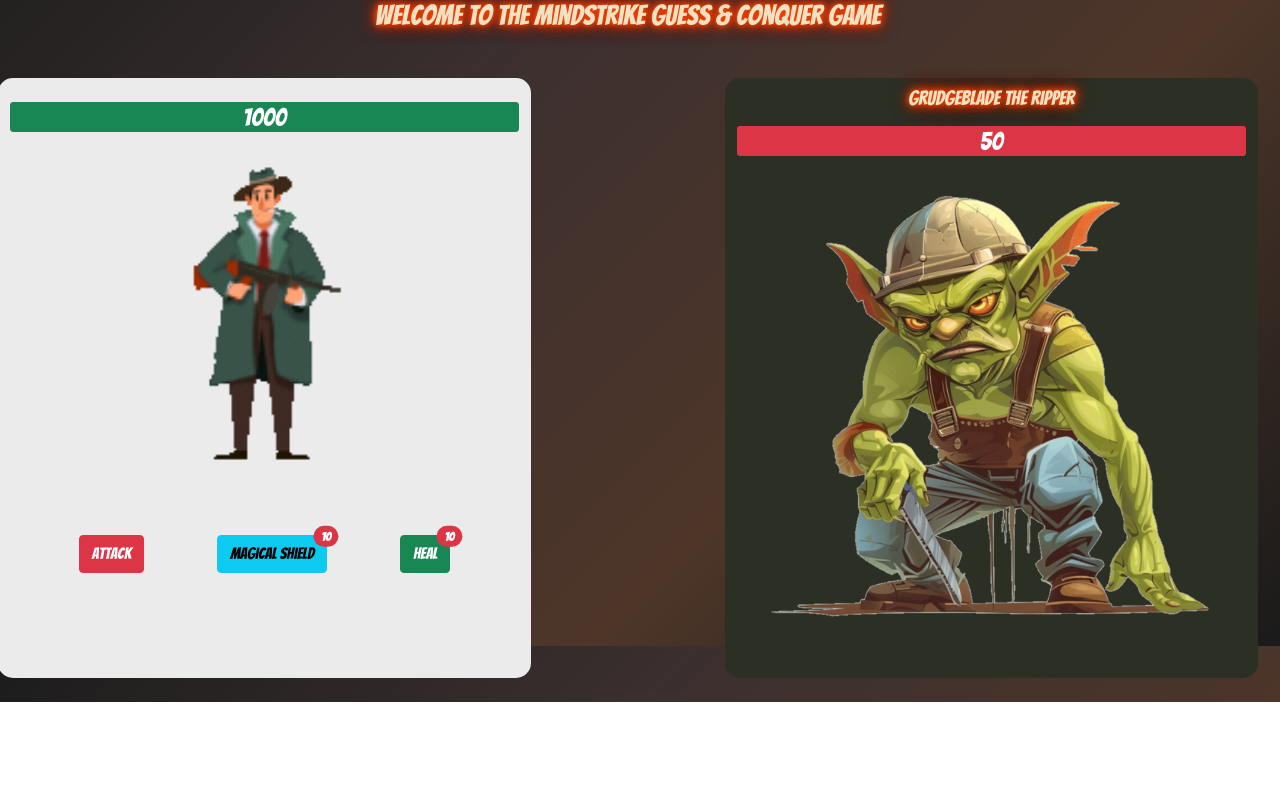
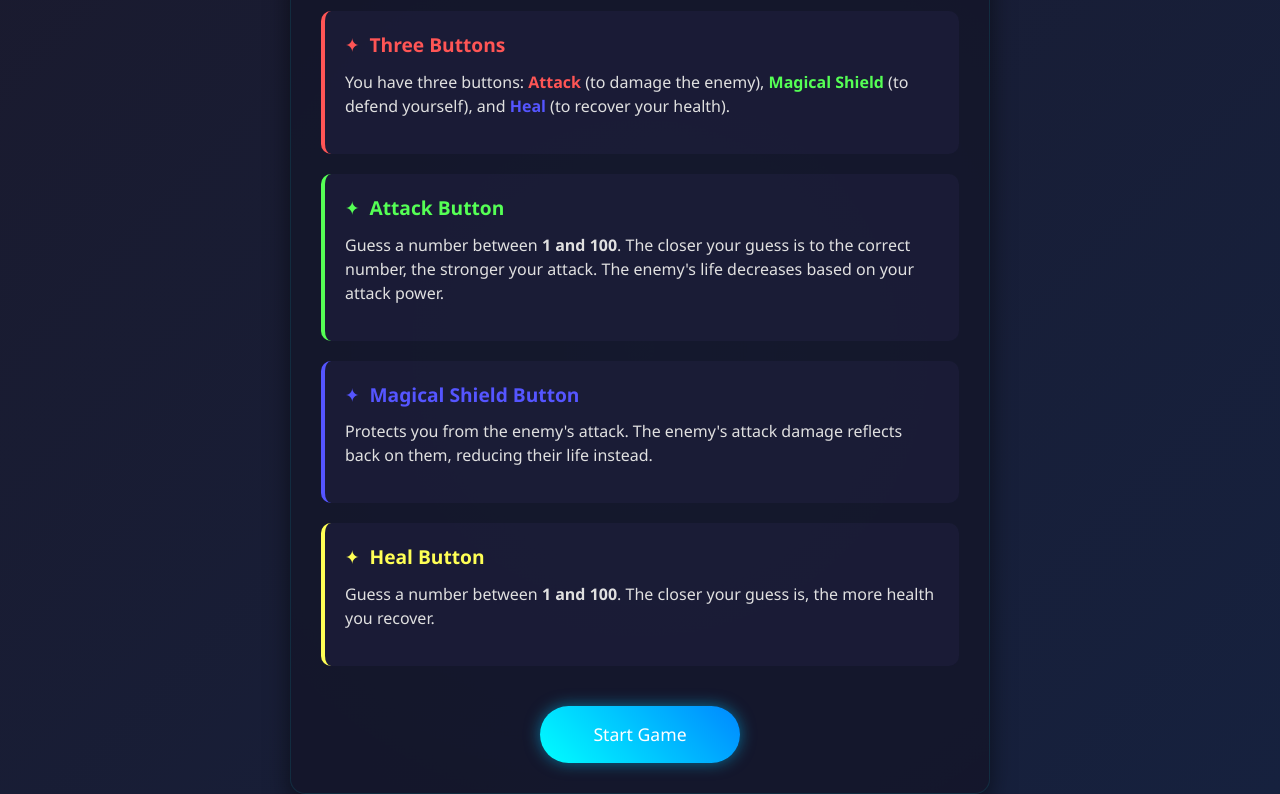
Before and after one commit to Farhan0140/MindStrike-Guess-and-Conquer, a plain HTML site: page index.html in a window 1280 px wide. Shown: the part 154-948 px from the top of the page. Before the commit the page ends 856 px from the top, so only its background shows below. Drawn offline with nearby package versions, Linux system fonts and the light colour scheme.

Commit message:
Add game HTML structure, enhance index page with rules, and improve button interactions in CSS

```diff
--- a/index.html
+++ b/index.html
@@ -4,21 +4,127 @@
     <meta charset="utf-8">
     <meta name="viewport" content="width=device-width, initial-scale=1">
     <link href="https://cdn.jsdelivr.net/npm/bootstrap@5.0.2/dist/css/bootstrap.min.css" rel="stylesheet" integrity="sha384-EVSTQN3/azprG1Anm3QDgpJLIm9Nao0Yz1ztcQTwFspd3yD65VohhpuuCOmLASjC" crossorigin="anonymous">
-    <link href="https://fonts.googleapis.com/css2?family=Chakra+Petch&family=Orbitron&family=Share+Tech+Mono&family=Teko&family=Unica+One&display=swap" rel="stylesheet">
-    <link href="https://fonts.googleapis.com/css2?family=Orbitron&family=Audiowide&family=Cinzel&display=swap" rel="stylesheet">
 
-    <link href="https://fonts.googleapis.com/css2?family=Bangers&display=swap" rel="stylesheet">
-    <link href="https://fonts.googleapis.com/css2?family=Black+Ops+One&display=swap" rel="stylesheet">
-    <link href="https://fonts.googleapis.com/css2?family=Cinzel+Decorative:wght@700&display=swap" rel="stylesheet">
-    <link href="https://fonts.googleapis.com/css2?family=Audiowide&display=swap" rel="stylesheet">
+    <title> MindStrike Guess & Conquer </title>
+    <style>
+        body {
+            font-family: 'Segoe UI', Tahoma, Geneva, Verdana, sans-serif;
+            background: linear-gradient(135deg, #1a1a2e, #16213e);
+            color: #e0e0e0;
+            margin: 0;
+            padding: 0;
+            min-height: 100vh;
 
+        }
 
-    <title> </title>
-    <link rel="stylesheet" href="style.css">
+        .mid {
+            display: flex;
+            justify-content: center;
+            align-items: center;
+        }
+
+        .rules-container {
+            background: rgba(20, 20, 40, 0.85);
+            border-radius: 15px;
+            padding: 30px;
+            width: 90%;
+            max-width: 700px;
+            box-shadow: 0 10px 25px rgba(0, 0, 0, 0.5);
+            border: 1px solid rgba(0, 255, 255, 0.1);
+            position: relative;
+            overflow: hidden;
+        }
+
+        .rules-container::before {
+            content: '';
+            position: absolute;
+            top: -50%;
+            left: -50%;
+            width: 200%;
+            height: 200%;
+            background: radial-gradient(circle, rgba(0, 255, 255, 0.1) 0%, transparent 70%);
+            animation: pulse 8s infinite linear;
+            z-index: -1;
+        }
+
+        @keyframes pulse {
+            0% { transform: rotate(0deg); }
+            100% { transform: rotate(360deg); }
+        }
+
+        h1 {
+            color: #00ffff;
+            text-align: center;
+            margin-bottom: 30px;
+            font-size: 2.5rem;
+            text-shadow: 0 0 10px rgba(0, 255, 255, 0.5);
+        }
+
+        .rule {
+            background: rgba(30, 30, 60, 0.6);
+            padding: 20px;
+            border-radius: 10px;
+            margin-bottom: 20px;
+            border-left: 4px solid;
+            transition: transform 0.3s, box-shadow 0.3s;
+        }
+
+        .rule:hover {
+            transform: translateX(5px);
+            box-shadow: 0 5px 15px rgba(0, 0, 0, 0.3);
+        }
+
+        .rule-1 { border-color: #ff5555; }
+        .rule-2 { border-color: #55ff55; }
+        .rule-3 { border-color: #5555ff; }
+        .rule-4 { border-color: #ffff55; }
+
+        .rule-title {
+            font-weight: bold;
+            color: #fff;
+            margin-bottom: 10px;
+            font-size: 1.2rem;
+            display: flex;
+            align-items: center;
+        }
+
+        .rule-title::before {
+            content: '✦';
+            margin-right: 10px;
+            color: inherit;
+        }
+
+        .rule-1 .rule-title { color: #ff5555; }
+        .rule-2 .rule-title { color: #55ff55; }
+        .rule-3 .rule-title { color: #5555ff; }
+        .rule-4 .rule-title { color: #ffff55; }
+
+        .start-btn {
+            display: block;
+            width: 200px;
+            margin: 40px auto 0;
+            padding: 15px;
+            background: linear-gradient(45deg, #00ffff, #0088ff);
+            color: white;
+            border: none;
+            border-radius: 50px;
+            font-size: 1.1rem;
+            cursor: pointer;
+            transition: all 0.3s;
+            box-shadow: 0 0 15px rgba(0, 200, 255, 0.5);
+            text-align: center;
+            text-decoration: none;
+        }
+
+        .start-btn:hover {
+            transform: scale(1.05);
+            box-shadow: 0 0 25px rgba(0, 200, 255, 0.8);
+        }
+    </style>
   </head>
   <body>
-
-    <!--  -->
+</head>
+<body>
     <nav class="navbar navbar-expand-lg navbar-dark ">
         <div class="container-fluid">
             <img src="Images/mindset.png" alt="" width="30" height="30">
@@ -31,10 +137,10 @@
                         <a class="nav-link active fonts-style" aria-current="page" href="index.html">Home</a>
                     </li>
                     <li class="nav-item">
-                        <a class="nav-link fonts-style" href="#">Rules</a>
+                        <a class="nav-link fonts-style" href="index.html">Rules</a>
                     </li>
                     <li class="nav-item">
-                        <a class="nav-link fonts-style" href="index.html" >Restart</a>
+                        <a class="nav-link fonts-style" href="game.html" >Restart</a>
                     </li>
                     <li>
                         <a href="https://github.com/Farhan0140/MindStrike-Guess-and-Conquer" class="nav-link fonts-style" target="_blank">⭐ Rate this on GitHub</a>
@@ -43,68 +149,39 @@
             </div>
         </div>
         </nav>
-    <!--  -->
 
-    <div id="main-container" class="main-container row">
-        <h1 class="text-center fonts-style">Level <span id="level-track"> 1 </span></h1>
-        <h3 id="massage" class=" fonts-style" style="text-align: center;">Welcome to the MindStrike Guess & Conquer game</h3>
-        <div id="player" class="player col-5">
+    <div class="mid">
+        <div class="rules-container">
+        <h1>Game Rules</h1>
 
-            <div class="progress mt-4">
-                <div id="player-life" class="progress-bar bg-success" role="progressbar" aria-valuenow="1000" aria-valuemin="0" aria-valuemax="1000" style="width:100%">1000</div>
-            </div>
-
-            <div class="player_details">
-
-                <div class="player-image">
-                    <img src="Images/Animation - 1747933841193.gif" alt="">
-                </div>
-
-            </div>
-
-            <div class="buttons">
-                <button id="attack" type="button" class="btn btn-danger m-1">Attack</button>
-                <button id="defend" type="button" class="btn btn-info position-relative m-1">
-                    Magical Shield
-                    <span id="defend-cnt" class="position-absolute top-0 start-100 translate-middle badge rounded-pill bg-danger">
-                        10
-                    </span>
-                </button>
-                <button id="heal" type="button" class="btn btn-success position-relative m-1">
-                    Heal
-                    <span id="heal-cnt" class="position-absolute top-0 start-100 translate-middle badge rounded-pill bg-danger">
-                        10
-                    </span>
-                </button>
-            </div>
+        <div class="rule rule-1">
+            <div class="rule-title">Three Buttons</div>
+            <p>You have three buttons:
+                <strong style="color: #ff5555">Attack</strong> (to damage the enemy),
+                <strong style="color: #55ff55">Magical Shield</strong> (to defend yourself),
+                and <strong style="color: #5555ff">Heal</strong> (to recover your health).
+            </p>
         </div>
 
-        <div id="input-div" class="input-div">
-            <div class="input-div-inner">
-                <h5 class="d-block mb-3 ">Guess a Number between 1 to 100</h5>
-                <form action="">
-                    <input id="guessed-number" type="text" class="d-block form-control me-2">
-                    <button id="Save" class="btn btn-primary " type="button">Save</button>
-                </form>
-            </div>
+        <div class="rule rule-2">
+            <div class="rule-title">Attack Button</div>
+            <p>Guess a number between <strong>1 and 100</strong>. The closer your guess is to the correct number, the stronger your attack. The enemy's life decreases based on your attack power.</p>
         </div>
 
-        <div id="enemy" class="enemy col-5">
-            <h5 id="enemy-name" class="text-center mt-2 fonts-style">Grudgeblade the Ripper</h5>
+        <div class="rule rule-3">
+            <div class="rule-title">Magical Shield Button</div>
+            <p>Protects you from the enemy's attack. The enemy's attack damage reflects back on them, reducing their life instead.</p>
+        </div>
 
-            <div class="progress mt-3">
-                <div id="enemy-life" class="progress-bar bg-danger" role="progressbar" aria-valuenow="50" aria-valuemin="0" aria-valuemax="50" style="width: 100%">50</div>
-            </div>
+        <div class="rule rule-4">
+            <div class="rule-title">Heal Button</div>
+            <p>Guess a number between <strong>1 and 100</strong>. The closer your guess is, the more health you recover.</p>
+        </div>
 
-            <div class="enemy-image">
-                <img id="enemy-img" class="" src="Images/1.png" alt="">
-            </div>
-        </div>
+        <a href="game.html" class="start-btn">Start Game</a>
+    </div>
     </div>
 
-
     <script src="https://cdn.jsdelivr.net/npm/bootstrap@5.0.2/dist/js/bootstrap.bundle.min.js" integrity="sha384-MrcW6ZMFYlzcLA8Nl+NtUVF0sA7MsXsP1UyJoMp4YLEuNSfAP+JcXn/tWtIaxVXM" crossorigin="anonymous"></script>
-
-    <script src="main.js"></script>
   </body>
 </html>
--- a/style.css
+++ b/style.css
@@ -122,6 +122,19 @@ body {
     justify-content: center;
 }
 
+#attack:hover, #defend:hover, #heal:hover, #Save:hover {
+    /* transform: scale(1.2); */
+    transform: scale(1.1);
+}
+
+#attack:active, #defend:active, #heal:active, #Save:active {
+    transform: scale(0.4);
+}
+
+#attack, #defend, #heal, #Save {
+    transition: all 0.1s linear;
+}
+
 
 
 
```
Also changed, not shown: game.html (added, +110 -0 lines).
